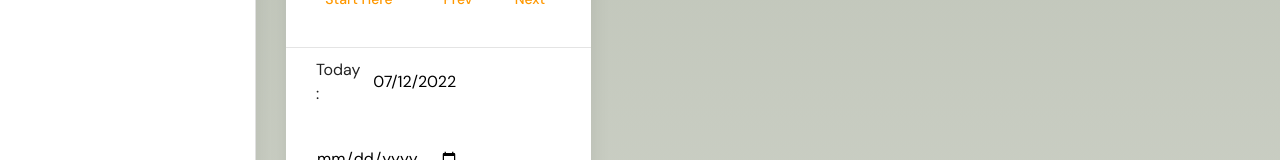
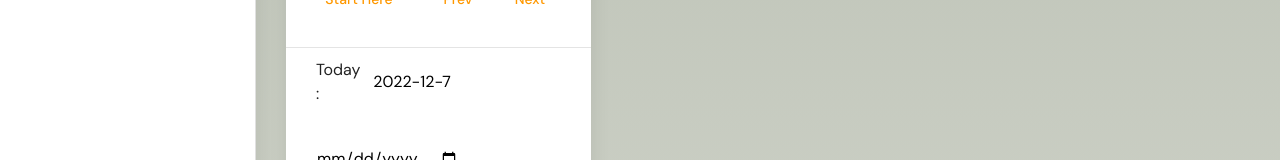
Before and after one commit to aziztaufiqurrahman/Dear-Me, a Vue app in the folder frontend/: page /ui-components/alert in a window 1280 px wide. Both pictures are taken after a click on the button "Start Here". Shown: the part 391-551 px from the top of the page. Built offline with nearby package versions, Linux system fonts and the light colour scheme; no server answers; what vue3-apexcharts would draw is missing.

Commit message:
perubahan pada current date

```diff
--- a/frontend/src/views/dashboard/dashboardComponents/journalCard/MyJournal.vue
+++ b/frontend/src/views/dashboard/dashboardComponents/journalCard/MyJournal.vue
@@ -50,7 +50,7 @@
         <v-divider></v-divider>
         <v-card-actions>
           <label for="start">Today : </label>
-          <input type="current.date" value = "07/12/2022" readonly>
+          <input type="current.date" :value="this.currentDate()" readonly>
         </v-card-actions>
 
 
```
